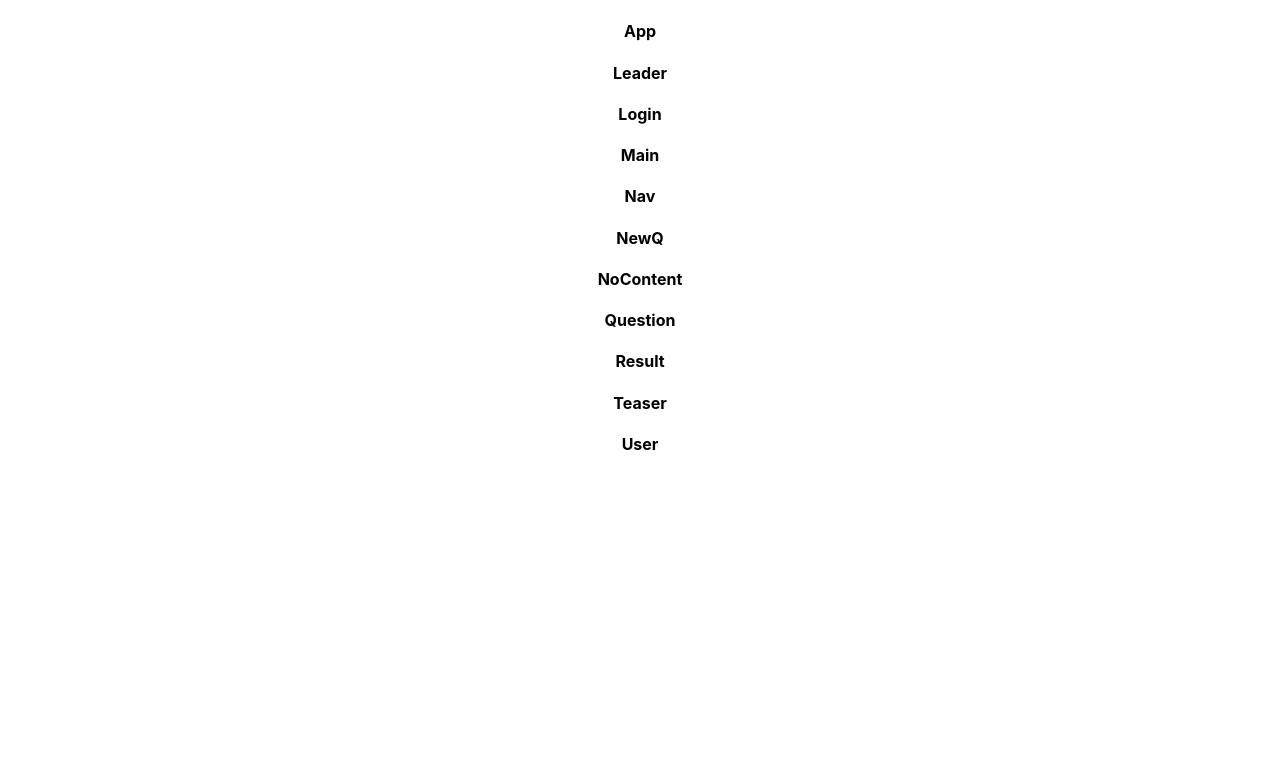
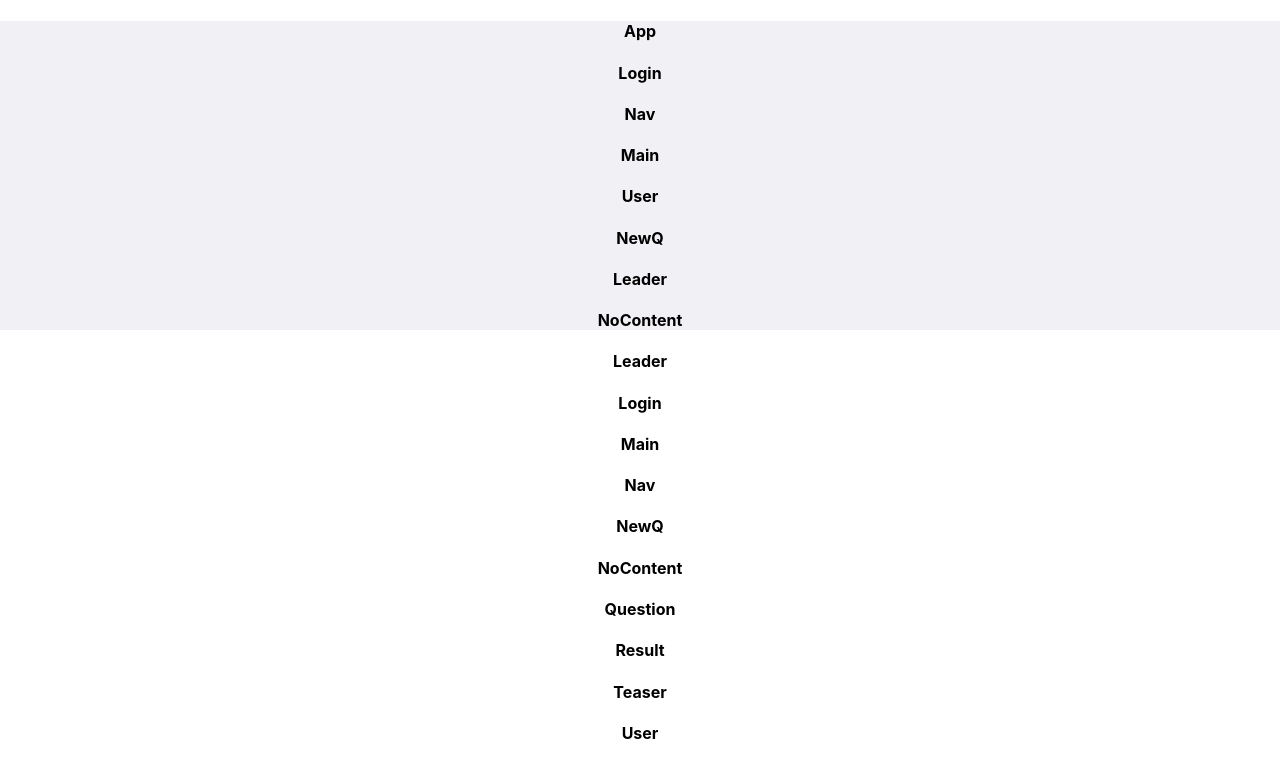
Before and after one commit to bipolat/would_you_rather, a React (Create React App) app: page / in a window 1280 px wide. Shown: the top 778 px of the page. Built offline with nearby package versions, Linux system fonts and the light colour scheme.

Commit message:
components_fix

```diff
--- a/src/component/App.js
+++ b/src/component/App.js
@@ -1,13 +1,27 @@
 import React, { Component } from 'react';
+import Login  from './Login';
+import User from './User';
+import NewQ  from './NewQ';
+import Leader  from './Leader';
+import NoContent  from './NoContent';
+import Navigate  from './Navigate';
+import Main  from './Main';
 
 class App extends Component
 {
     render(){
         return(
-            <div>
+            <div style={{backgroundColor: "#F0F0F5"}}>
                 <h4>
                     App
                 </h4>
+                <Login/>
+                <Navigate/>
+                <Main />
+                <User/>
+                <NewQ/>
+                <Leader/>
+                <NoContent/>
             </div>
         )
 
```
